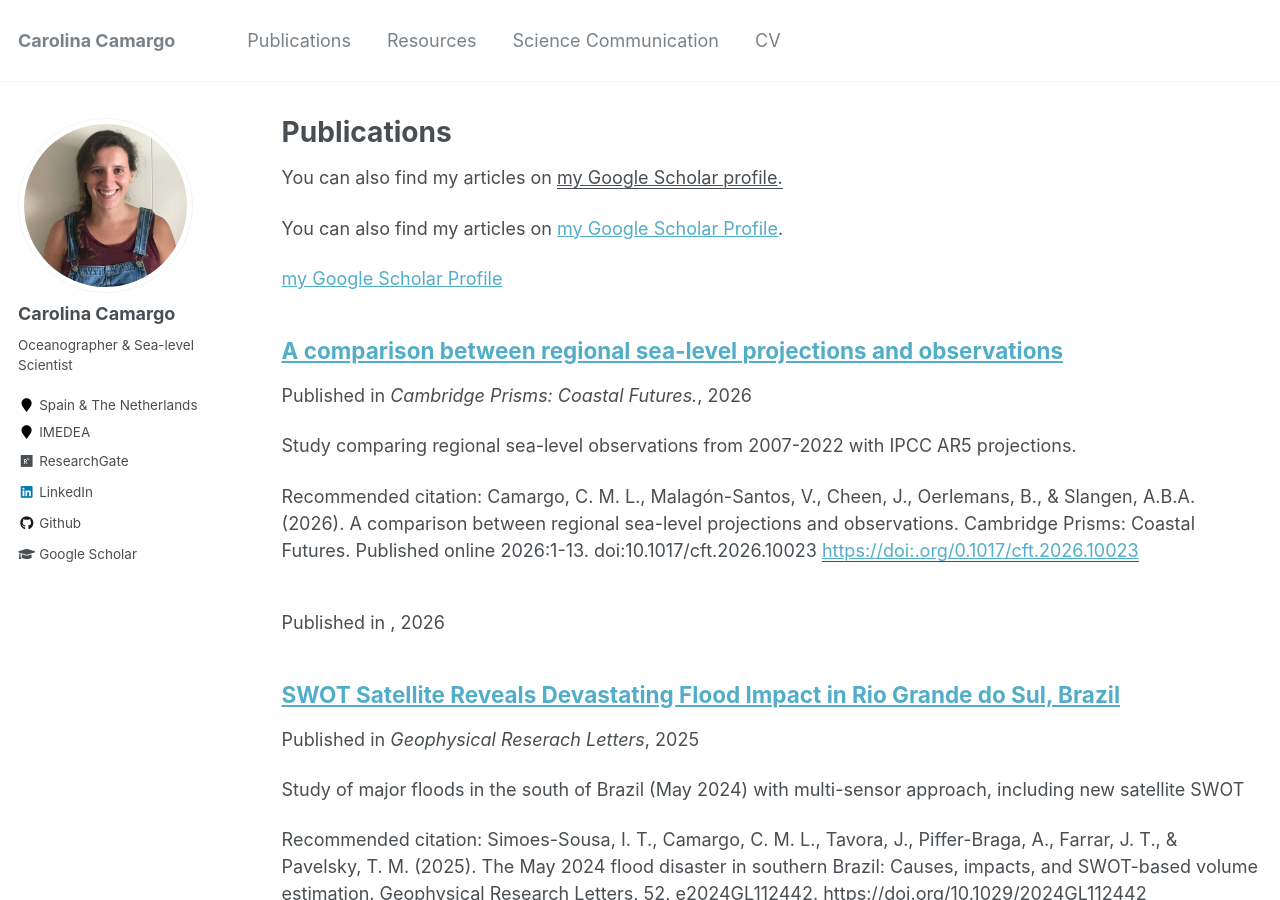
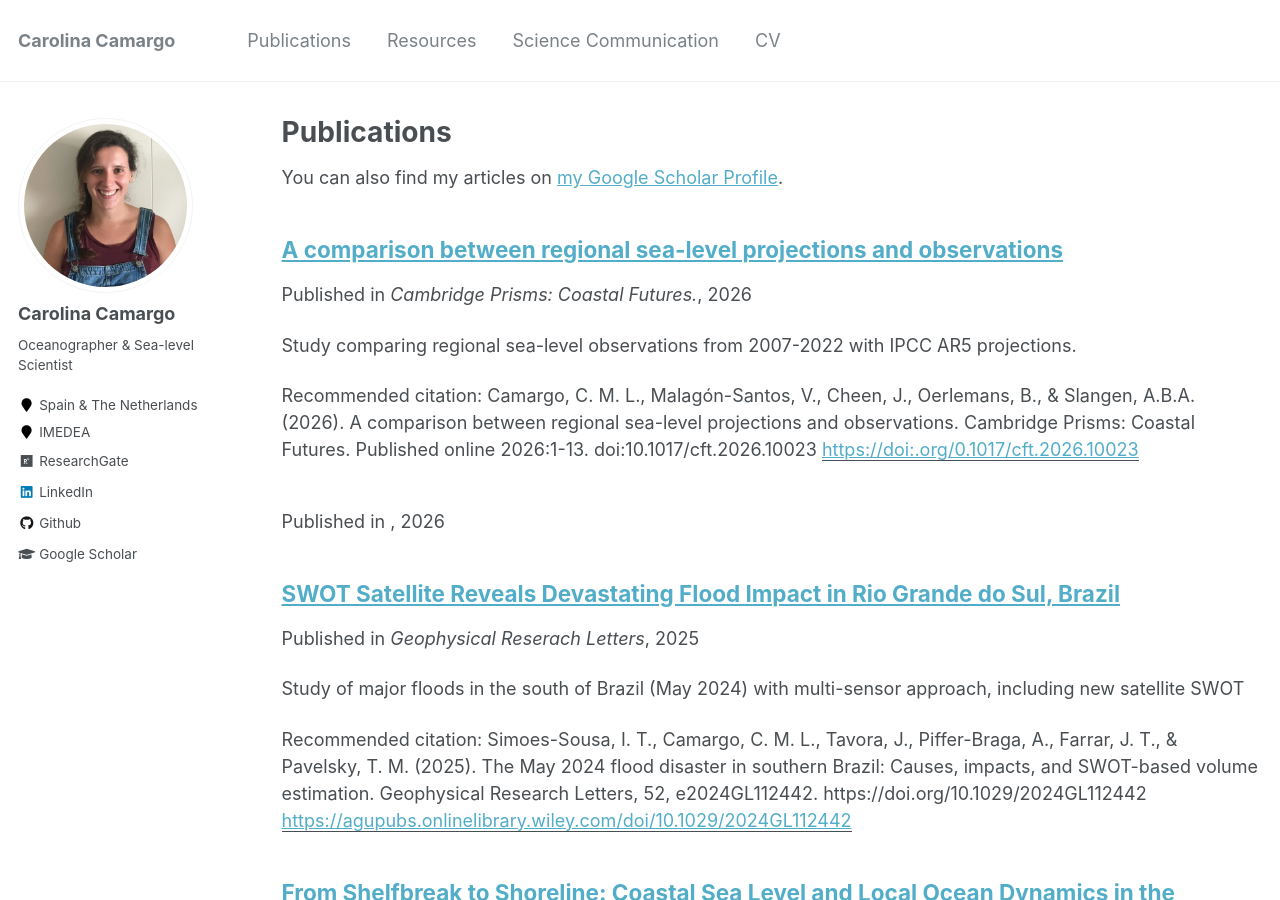
Before and after one commit to carocamargo/carocamargo.github.io, a Jekyll site: the page built from _pages/publications.md, in a window 1280 px wide and 900 px high. Built offline with Jekyll 4.4.1, drawn with Linux system fonts in a browser that asks for light colours.

Commit message:
Update publications.md
correct link to google scholar

```diff
--- a/_pages/publications.md
+++ b/_pages/publications.md
@@ -9,11 +9,9 @@
   You can also find my articles on <u><a href="{{author.googlescholar}}">my Google Scholar profile</a>.</u>
 {% endif %}
 
-You can also find my articles on  <u><a href="[{{author.googlescholar}}](https://scholar.google.com/citations?user=7Jwu00AAAAAJ&hl=en)">my Google Scholar profile</a>.</u>
 
-You can also find my articles on [my Google Scholar Profile]([https://link-url-here.org](https://scholar.google.com/citations?user=7Jwu00AAAAAJ&hl=en)).
+You can also find my articles on [my Google Scholar Profile](https://scholar.google.com/citations?user=7Jwu00AAAAAJ&hl=en).
 
-[my Google Scholar Profile]([https://link-url-here.org](https://scholar.google.com/citations?user=7Jwu00AAAAAJ&hl=en))
 
 {% include base_path %}
 
```
